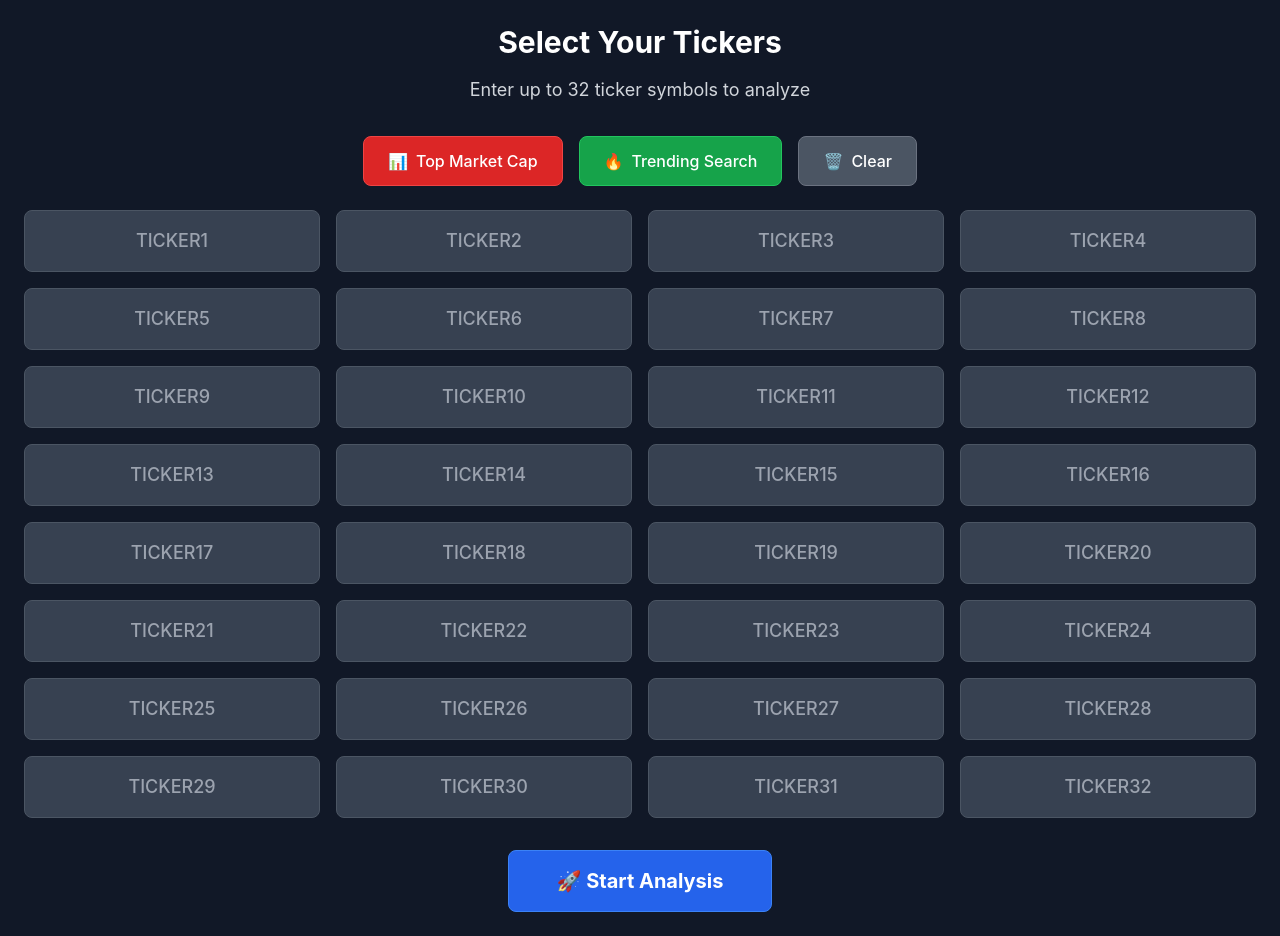
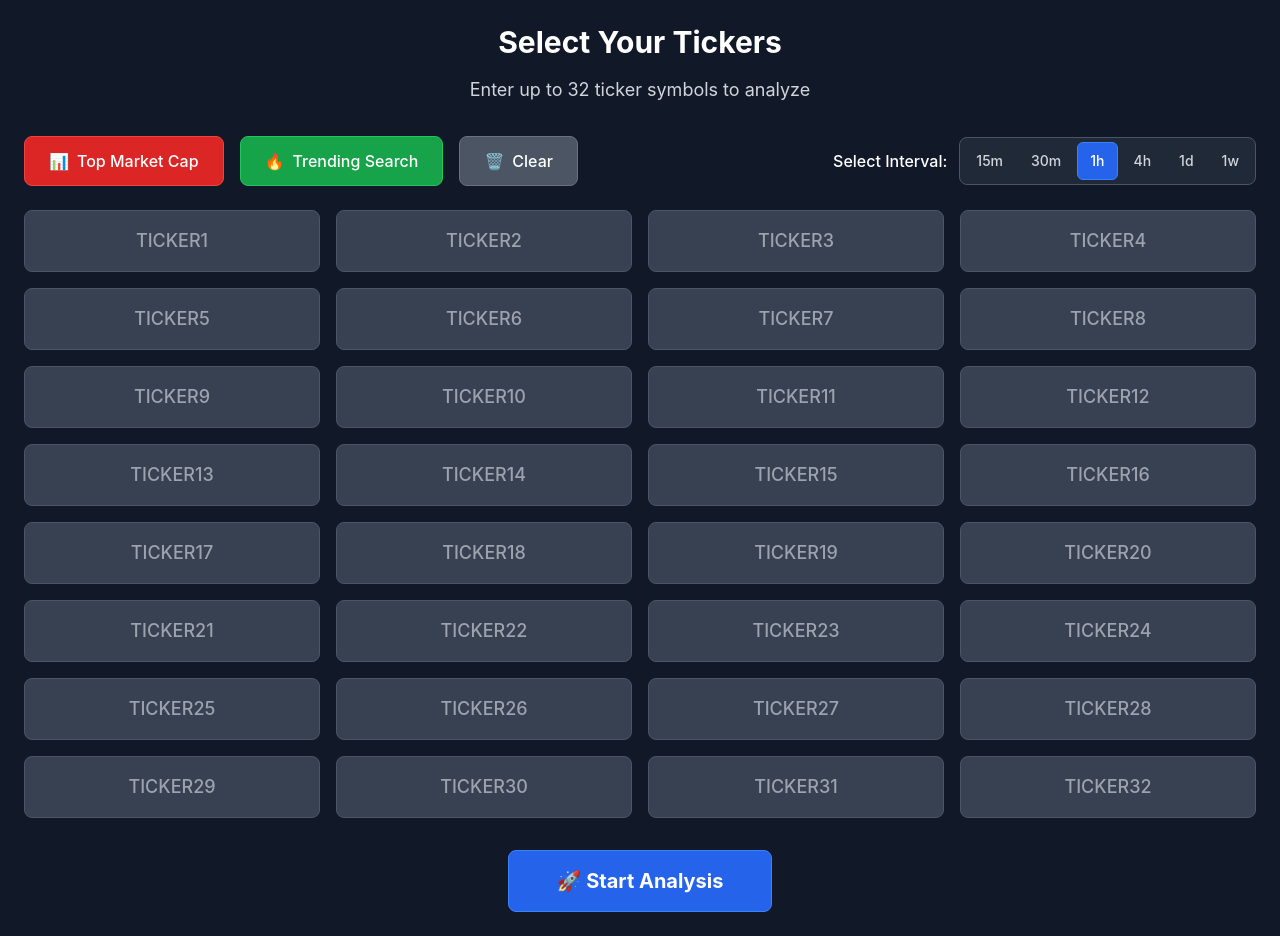
Before and after one commit to rexenzo99/99chartsdemo, a React (Create React App) app in the folder frontend/: page / in a window 1280 px wide. Built offline with nearby package versions, Linux system fonts and the light colour scheme.

Commit message:
auto-commit for 54044d6f-d8b5-48f9-8fd1-0bd974202eb7

```diff
--- a/frontend/src/App.js
+++ b/frontend/src/App.js
@@ -336,6 +336,8 @@ function App() {
 
   // Ticker Selection Screen
   if (currentScreen === 'ticker-selection') {
+    const intervals = ['15m', '30m', '1h', '4h', '1d', '1w'];
+
     return (
       <div className="min-h-screen bg-gray-900 p-6">
         <div className="max-w-7xl mx-auto">
@@ -346,8 +348,10 @@ function App() {
             </p>
           </div>
 
+          {/* Header with buttons and interval selector */}
+          <div className="flex justify-between items-center mb-6">
             {/* Auto-populate buttons */}
-          <div className="flex justify-center space-x-4 mb-6">
+            <div className="flex space-x-4">
               <button
                 onClick={loadTopMarketCap}
                 disabled={loading}
@@ -372,6 +376,27 @@ function App() {
                 <span>🗑️</span>
                 <span>Clear</span>
               </button>
+            </div>
+
+            {/* Interval selector */}
+            <div className="flex items-center space-x-3">
+              <span className="text-white font-medium">Select Interval:</span>
+              <div className="flex space-x-1 bg-gray-800 p-1 rounded-lg border border-gray-600">
+                {intervals.map((interval) => (
+                  <button
+                    key={interval}
+                    onClick={() => setSelectedInterval(interval)}
+                    className={`px-3 py-2 rounded-md text-sm font-medium transition-colors ${
+                      selectedInterval === interval
+                        ? 'bg-blue-600 text-white border border-blue-500'
+                        : 'text-gray-300 hover:text-white hover:bg-gray-700'
+                    }`}
+                  >
+                    {interval}
+                  </button>
+                ))}
+              </div>
+            </div>
           </div>
 
           {/* Loading indicator */}
```
Lines whose indentation alone changed are shown as unchanged.
